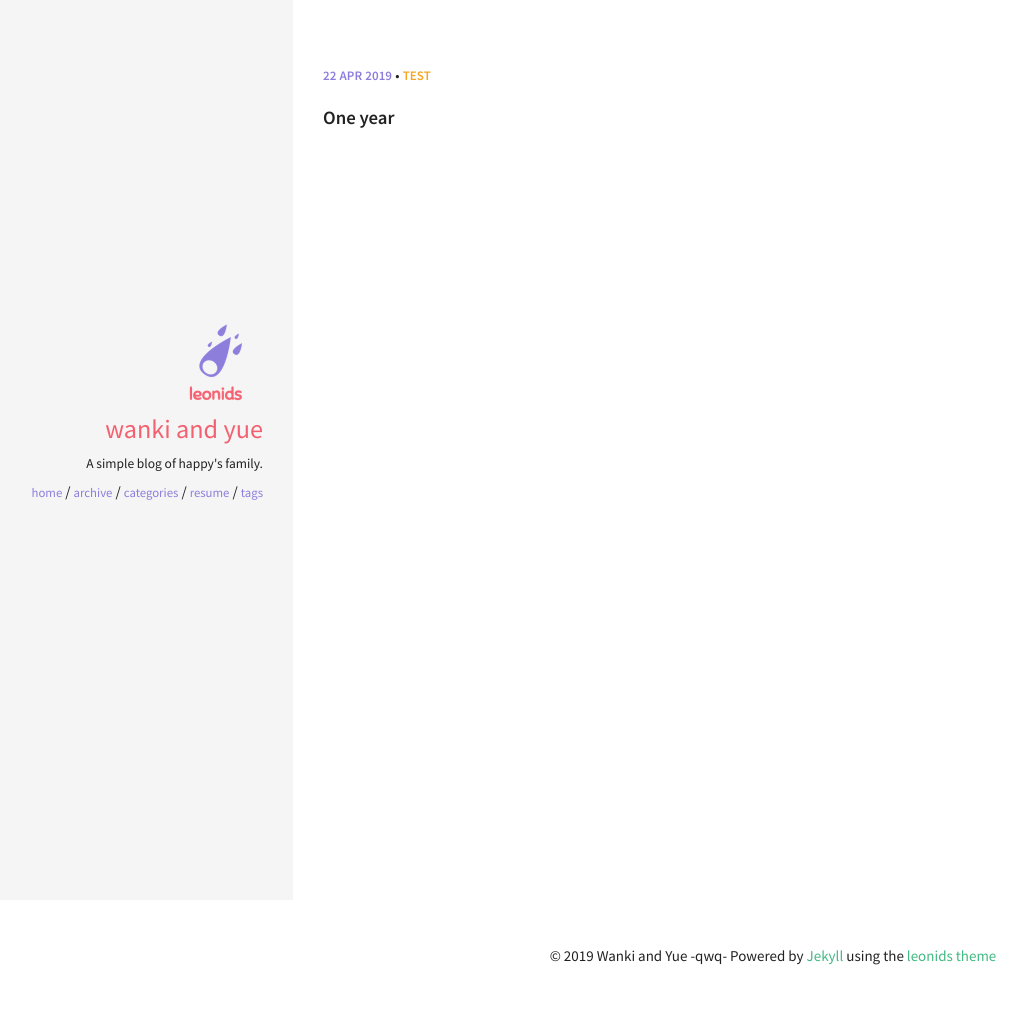
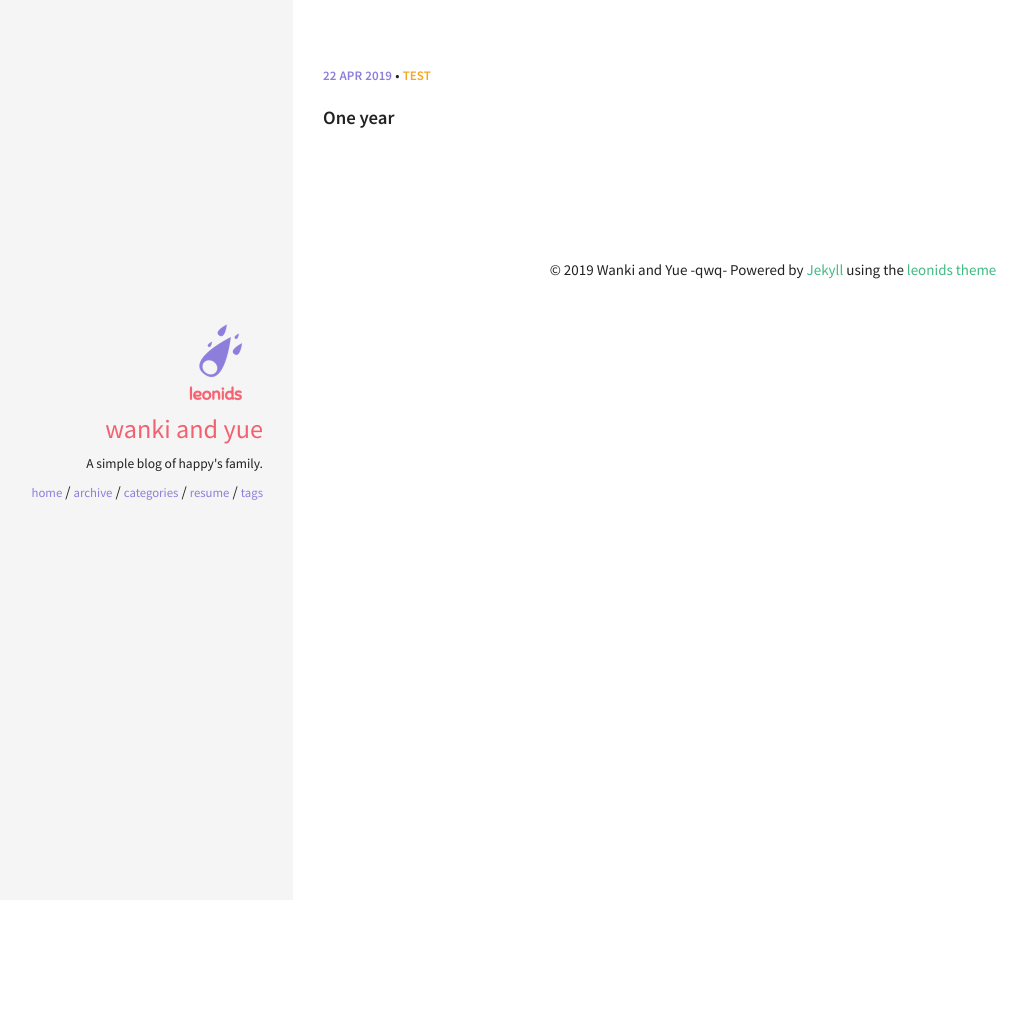
Before and after one commit to YueLi02/YueLi02.github.io, a Jekyll site: the page built from index.html, in a window 1280 px wide. Shown: the whole page, without its empty margins (27-1054 px from the left). Built offline with Jekyll 4.4.1, drawn with Linux system fonts in a browser that asks for light colours; after the commit the page ends 900 px from its top, so only the background shows below that.

Commit message:
Update default.html

```diff
--- a/_layouts/default.html
+++ b/_layouts/default.html
@@ -13,8 +13,6 @@
     <div class="col s12 m9">
       <div class="post-listing">
         {{ content }}
-      </div>
-      <div class="footer">
         {% include footer.html %}
       </div>
     </div>
```
